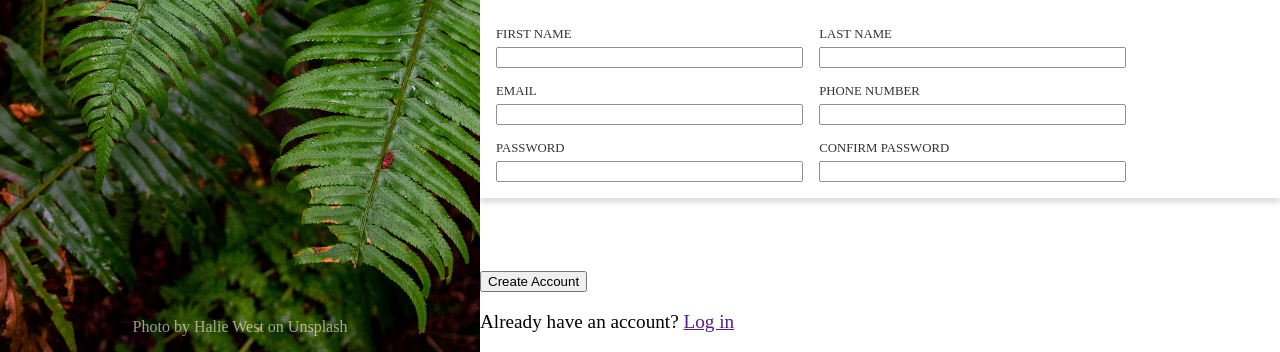
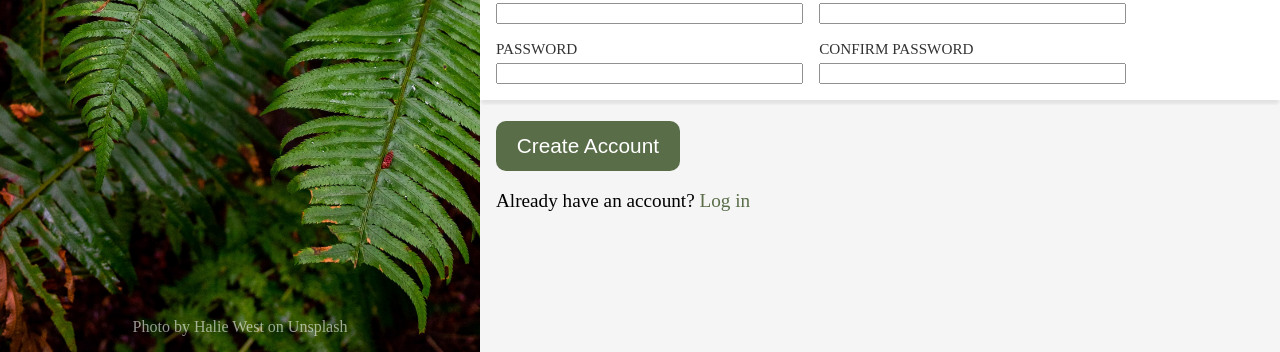
Before and after one commit to ZygisG13/sign-up-form, a plain HTML site: page index.html in a window 1280 px wide. Shown: the part 448-800 px from the top of the page. Drawn offline with Linux system fonts and the light colour scheme.

Commit message:
Confirmation style done

```diff
--- a/index.html
+++ b/index.html
@@ -66,7 +66,7 @@
           </form>
         </div>
         <div class="confirmation">
-          <button>Create Account</button>
+          <button type="submit" form="my-form">Create Account</button>
           <p>Already have an account? <a href="">Log in</a></p>
         </div>
       </div>
--- a/styles/style.css
+++ b/styles/style.css
@@ -64,7 +64,8 @@ h1{
 .right {
   display: flex;
   flex-direction: column;
-  justify-content: space-between;
+  height: 100vh;
+  justify-content: center;
 }
 
 .text {
@@ -111,7 +112,32 @@ form {
   flex-flow: column wrap;
   width: 40%;
   gap: 5px;
-  font-size: 0.8rem;
+  font-size: 0.95rem;
   text-transform: uppercase;
   opacity: 80%;
 }
+
+.confirmation {
+  margin-top: 5px;
+  padding: 16px;
+  height: 250px;
+  background-color:whitesmoke;
+}
+
+button[type='submit'] {
+  background-color: #596D48;
+  color: #fff;
+  border: none;
+  padding: .8rem 1.3rem;
+  font-size: 1.3rem;
+  border-radius: 10px;
+}
+
+button[type='submit']:hover {
+  background-color: gray;
+}
+
+a {
+  text-decoration: none;
+  color: #596D48;
+}
```
